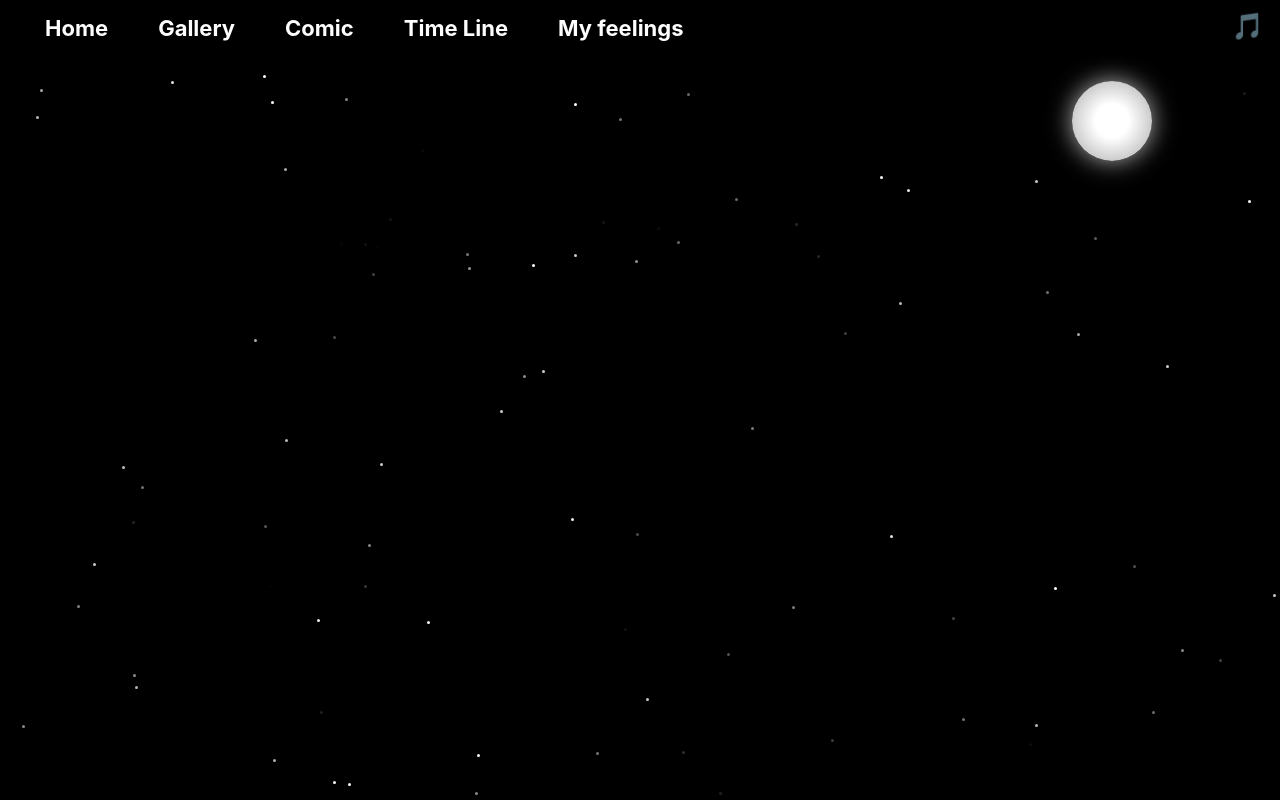
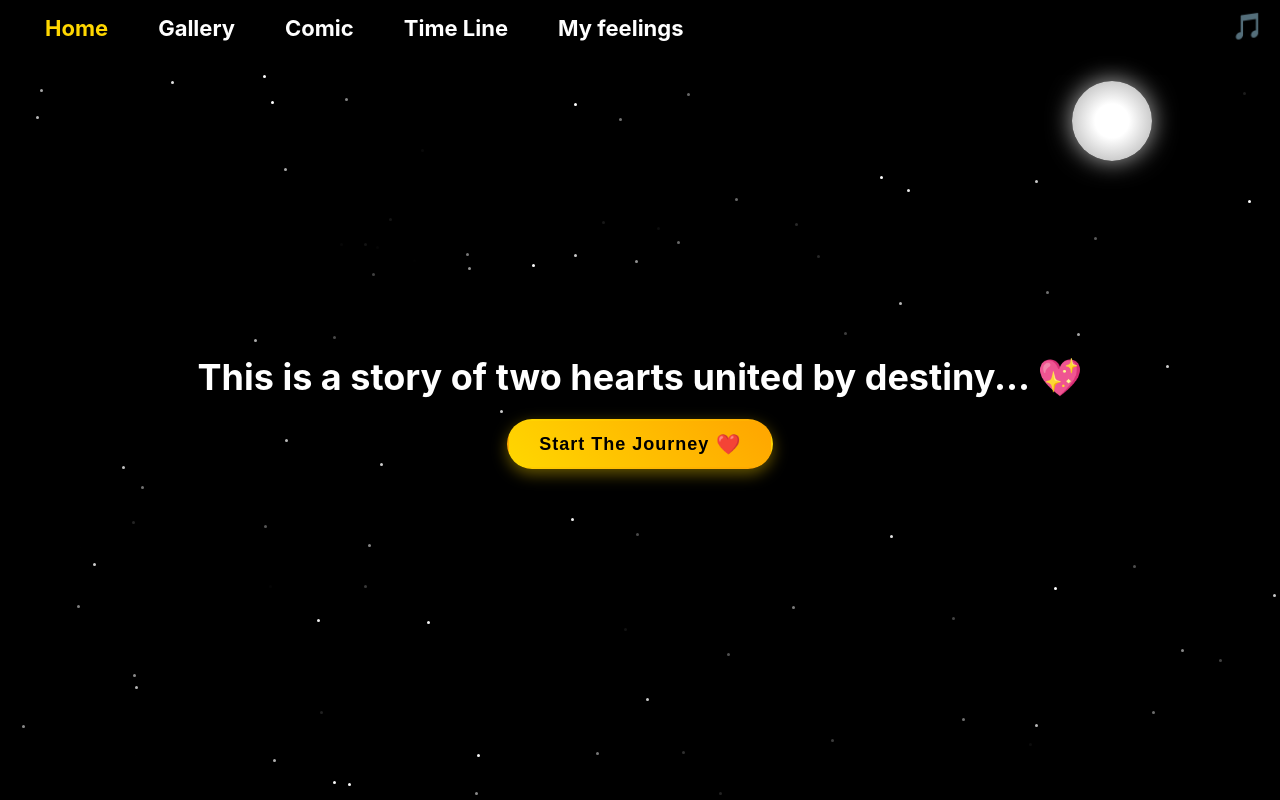
Before and after one commit to SamofAnt/my-princess-app, a React (Create React App) app: page / in a window 1280 px wide. Built offline with nearby package versions, Linux system fonts and the light colour scheme.

Commit message:
changed package.json

```diff
--- a/package.json
+++ b/package.json
@@ -1,7 +1,7 @@
 {
   "name": "my-princess-app",
   "homepage": "https://samofant.github.io/my-princess-app",
-  "version": "0.1.0",
+  "version": "1.0.0",
   "private": true,
   "dependencies": {
     "@testing-library/dom": "^10.4.0",
--- a/src/App.js
+++ b/src/App.js
@@ -15,7 +15,7 @@
       <Stars />
 
       <Routes>
-      <Route path="/home" element={<Home />} />
+      <Route path="/" element={<Home />} />
         <Route path="/collage" element={<Gallery />} />
         <Route path="/comic" element={<Comic />} />
         <Route path="/timeline" element={<Timeline />} />
--- a/src/components/Header.js
+++ b/src/components/Header.js
@@ -90,7 +90,7 @@
       <NavLinksContainer open={menuOpen}>
         <StyledLink
           to="/"
-          active={location.pathname === "/home"}
+          active={location.pathname === "/"}
           onClick={() => setMenuOpen(false)}
         >
           Home
```
